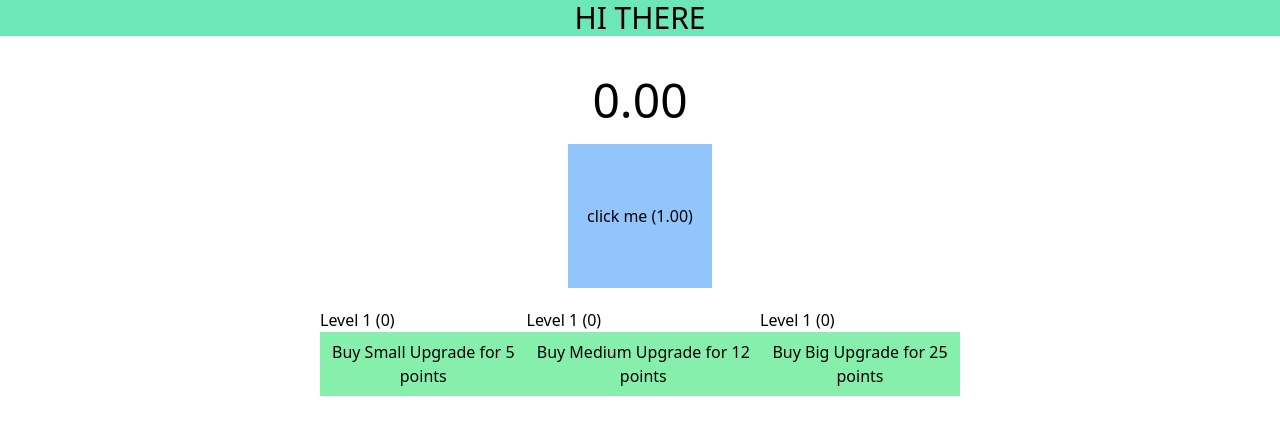
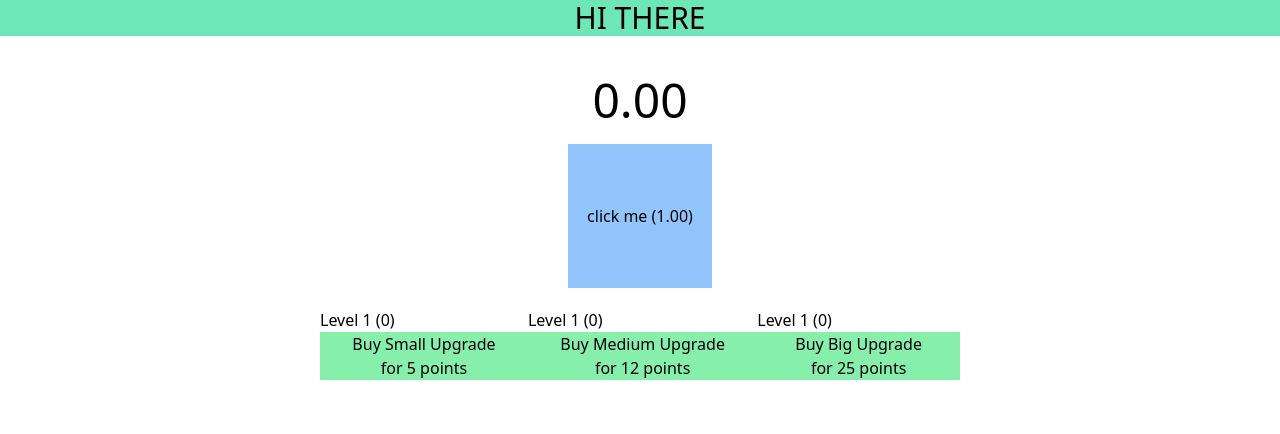
Before and after one commit to ldinghan/cookie_clicker, a Next.js app: page / in a window 1280 px wide. Shown: the top 434 px of the page. Built offline with nearby package versions, Linux system fonts and the light colour scheme.

Commit message:
button UI fix

```diff
--- a/components/BuyBtn.tsx
+++ b/components/BuyBtn.tsx
@@ -30,7 +30,7 @@ const BuyBtn = ({ btnName, btnCost, btnMultiplier }: BuyBtn ) => {
     return (
         <div className='flex flex-col'>
             Level {currentLevel} ({(currentLevel-1) * btnMultiplier})
-            <button onClick={handlePurchase} className="bg-green-300 w-fit h-16">Buy {btnName} for {btnCost} points</button>
+            <button onClick={handlePurchase} className="bg-green-300 w-fit h-fit px-8">Buy {btnName} for {btnCost} points</button>
             {showError && <div className='text-red-500'>Not enough points!</div>}
         </div>
     )
```
